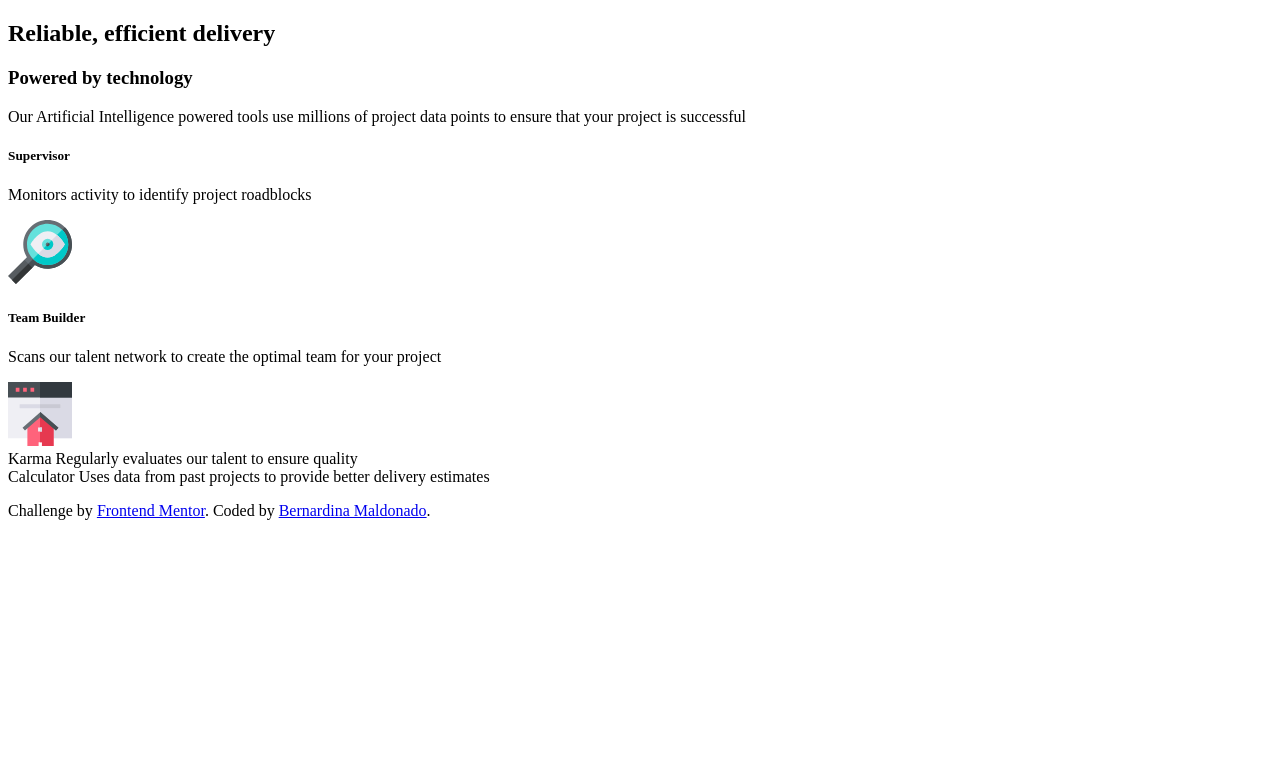
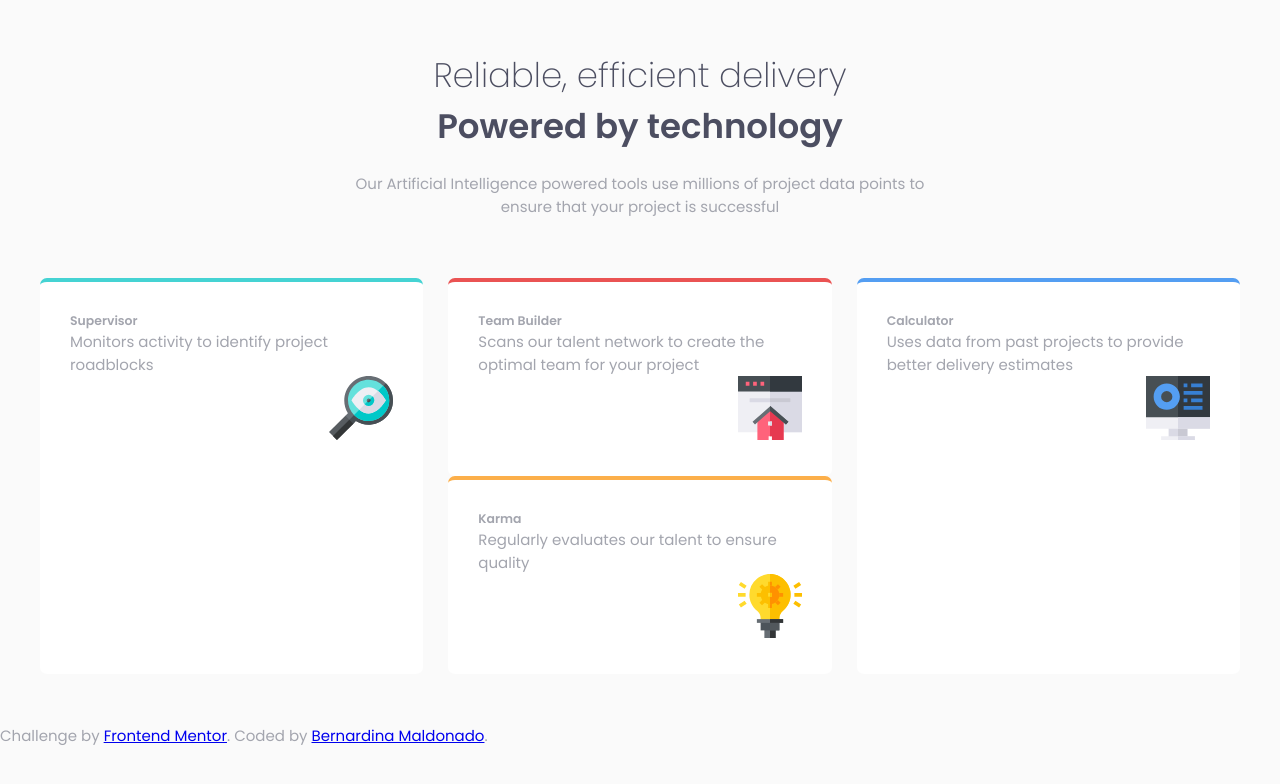
Before and after one commit to btlmaldonado530/four-card-feature-section, a plain HTML site: page four-card-feature-section-master/index.html in a window 1280 px wide. Drawn offline with Linux system fonts and the light colour scheme.

Commit message:
markup complete, some style added

```diff
--- a/four-card-feature-section-master/index.html
+++ b/four-card-feature-section-master/index.html
@@ -9,7 +9,9 @@
       sizes="32x32"
       href="./images/favicon-32x32.png" />
     <title>Frontend Mentor | Four card feature section</title>
+    <link rel="stylesheet" href="style.css">
   </head>
+
   <body>
     <div class="container">
       <header>
@@ -26,7 +28,7 @@
             <h5>Supervisor</h5>
             <p>Monitors activity to identify project roadblocks</p>
           </div>
-          <img src="images/icon-supervisor.svg" alt="supervicor" />
+          <img src="images/icon-supervisor.svg" alt="supervisor" />
         </div>
         <div class="box-container">
           <div class="box box2">
@@ -39,13 +41,23 @@
             </div>
             <img src="images/icon-team-builder.svg" alt="team-builder" />
           </div>
+          <div class="box box3">
+            <div class="box-text">
+              <h5>Karma</h5>
+              <p>Regularly evaluates our talent to ensure quality</p>
+            </div>
+            <img src="images/icon-karma.svg" alt="karma" />
+          </div>
         </div>
-        <div class="box box3">
-          Karma Regularly evaluates our talent to ensure quality
-        </div>
+
         <div class="box box4">
-          Calculator Uses data from past projects to provide better delivery
-          estimates
+          <div class="box-text">
+            <h5>Calculator</h5>
+            <p>
+              Uses data from past projects to provide better delivery estimates
+            </p>
+          </div>
+          <img src="images/icon-calculator.svg" alt="calculator" />
         </div>
       </section>
     </div>
--- /dev/null
+++ b/four-card-feature-section-master/style.css
@@ -0,0 +1,74 @@
+@import url('https://fonts.googleapis.com/css2?family=Poppins:wght@100;200;400;600&display=swap');
+* {
+  margin: 0;
+  padding: 0;
+}
+
+body {
+  font-family: 'Poppins', sans-serif;
+  font-size: 15px;
+  background-color: hsl(0, 0%, 98%);
+  color: hsl(229, 6%, 66%);
+}
+
+.container {
+  max-width: 1200px;
+  margin: 0 auto;
+  padding: 50px 30px;
+}
+header {
+  text-align: center;
+}
+header h2 {
+  font-size: 34px;
+  font-weight: 200;
+  color: hsl(234, 12%, 34%);
+}
+
+header h3 {
+  font-size: 34px;
+  font-weight: 600;
+  color: hsl(234, 12%, 34%);
+}
+header p {
+  max-width: 600px;
+  margin: 0 auto;
+  margin-top: 20px;
+}
+
+.main {
+  display: grid;
+  grid-template-columns: 1fr 1fr 1fr;
+  gap: 25px;
+  margin-top: 60px;
+}
+.box {
+  background-color: #fff;
+  border-radius: 7px;
+  padding: 30px;
+  text-align: right;
+}
+
+.box-text {
+  text-align: left;
+}
+
+.box1 {
+  border-top: 4px solid;
+  border-color: hsl(180, 62%, 55%);
+}
+
+.box2 {
+  border-top: 4px solid;
+  border-color: hsl(0, 78%, 62%);
+}
+
+.box3 {
+  border-top: 4px solid;
+  border-color: hsl(34, 97%, 64%);
+}
+
+.box4 {
+  border-top: 4px solid;
+  border-color: hsl(212, 86%, 64%);
+}
```
